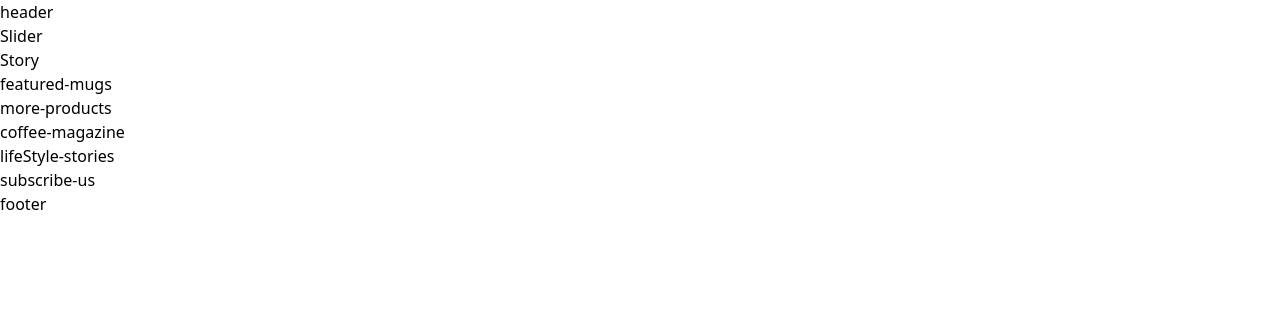
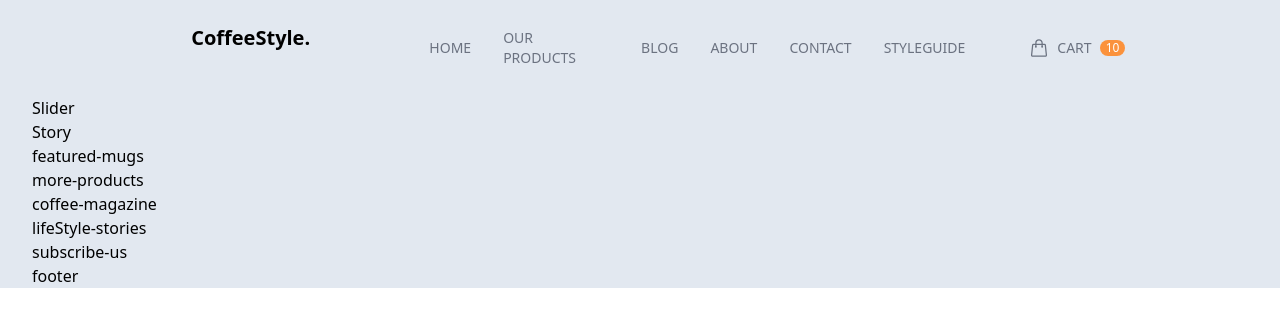
Before and after one commit to Anhcodervuive/Coffee__page, a website: page public/index.html in a window 1280 px wide. Drawn offline with Linux system fonts and the light colour scheme.

Commit message:
Add normal header

```diff
--- a/public/index.html
+++ b/public/index.html
@@ -1,44 +1,93 @@
 <!DOCTYPE html>
 <html lang="en">
   <head>
-    <meta charset="UTF-8">
-    <meta name="viewport" content="width=device-width, initial-scale=1.0">
+    <meta charset="UTF-8" />
+    <meta name="viewport" content="width=device-width, initial-scale=1.0" />
     <title>Document</title>
-    <link rel="stylesheet" href="output.css">
+    <link rel="stylesheet" type="text/css" href="output.css" />
   </head>
   <body>
     <div id="root">
-        <div class="content-wrapper">
-            <header>
-                header
+      <div
+        class="content-wrapper max-w-screen-2xl text-base mx-auto px-8 bg-slate-200"
+      >
+        <header class="py-6 mx-10">
+          <nav class="flex flex-row justify-between">
+            <div
+              class="logo basis-2/6 text-center text-xl font-semibold cursor-pointer"
+            >
+              CoffeeStyle.
+            </div>
+
+            <ul
+              class="basis-3/6 flex items-center justify-end gap-8 uppercase text-sm text-gray-500 font-medium"
+            >
+              <li class="ct-top-menu-item">
+                <a href="" class="">home</a>
+              </li>
+              <li class="ct-top-menu-item">
+                <a href="" class="">Our products</a>
+              </li>
+              <li class="ct-top-menu-item">
+                <a href="" class="">Blog</a>
+              </li>
+              <li class="ct-top-menu-item">
+                <a href="" class="">About</a>
+              </li>
+              <li class="ct-top-menu-item">
+                <a href="" class="">Contact</a>
+              </li>
+              <li class="ct-top-menu-item">
+                <a href="" class="">StyleGuide</a>
+              </li>
+            </ul>
+
+            <ul
+              class="basis-1/6 flex justify-start items-center ml-16 uppercase text-sm text-gray-500 font-medium"
+            >
+              <li class="ct-top-menu-item">
+                <a href="" class="flex items-center"
+                  ><svg
+                    xmlns="http://www.w3.org/2000/svg"
+                    fill="none"
+                    viewBox="0 0 24 24"
+                    stroke-width="1.5"
+                    stroke="currentColor"
+                    class="ct-icon"
+                  >
+                    <path
+                      stroke-linecap="round"
+                      stroke-linejoin="round"
+                      d="M15.75 10.5V6a3.75 3.75 0 1 0-7.5 0v4.5m11.356-1.993 1.263 12c.07.665-.45 1.243-1.119 1.243H4.25a1.125 1.125 0 0 1-1.12-1.243l1.264-12A1.125 1.125 0 0 1 5.513 7.5h12.974c.576 0 1.059.435 1.119 1.007ZM8.625 10.5a.375.375 0 1 1-.75 0 .375.375 0 0 1 .75 0Zm7.5 0a.375.375 0 1 1-.75 0 .375.375 0 0 1 .75 0Z"
+                    />
+                  </svg>
+                  <span class="mx-2">Cart</span>
+                  <span class="ct-badge-circle bg-orange-400 text-white">10</span></a
+                >
+              </li>
+            </ul>
+          </nav>
         </header>
         <main>
-                <div class="slider">
-                    Slider
-                </div> <!--Slider-->
-                <div class="story">
-                    Story
-                </div> <!--Story-->
-                <div class="featured-mugs">
-                    featured-mugs
-                </div><!--Featured-mugs-->
-                <div class="more-products">
-                    more-products
-                </div><!--More-products-->
-                <div class="coffee-magazine">
-                    coffee-magazine
-                </div><!--coffee-magazine-->
-                <div class="lifeStyle-stories">
-                    lifeStyle-stories
-                </div><!--lifeStyle-stories-->
-                <div class="subscribe-us">
-                    subscribe-us
-                </div><!--subscribe-us-->
+          <div class="slider">Slider</div>
+          <!--Slider-->
+          <div class="story">Story</div>
+          <!--Story-->
+          <div class="featured-mugs">featured-mugs</div>
+          <!--Featured-mugs-->
+          <div class="more-products">more-products</div>
+          <!--More-products-->
+          <div class="coffee-magazine">coffee-magazine</div>
+          <!--coffee-magazine-->
+          <div class="lifeStyle-stories">lifeStyle-stories</div>
+          <!--lifeStyle-stories-->
+          <div class="subscribe-us">subscribe-us</div>
+          <!--subscribe-us-->
         </main>
-            <footer>
-                footer
-            </footer>
-        </div> <!--End wrapper-->
-    </div>  <!--End root-->
+        <footer>footer</footer>
+      </div>
+      <!--End wrapper-->
+    </div>
+    <!--End root-->
   </body>
 </html>
--- a/src/input.css
+++ b/src/input.css
@@ -1,3 +1,17 @@
 @tailwind base;
 @tailwind components;
 @tailwind utilities;
+
+/* ct = custom */
+.ct-top-menu-item {
+  @apply cursor-pointer py-1 hover:text-gray-800 relative after:absolute after:bottom-0 after:left-0 after:bg-light-coffee
+  after:h-0.5 after:w-0 hover:after:w-full after:transition-all after:ease-in-out after:duration-300;
+}
+
+.ct-icon{
+    @apply w-5 h-5 inline-block;
+}
+
+.ct-badge-circle{
+    @apply text-xs text-center rounded-full px-1.5;
+}
--- a/tailwind.config.js
+++ b/tailwind.config.js
@@ -2,7 +2,11 @@
 module.exports = {
   content: ["./public/**/*.{html,js}"],
   theme: {
-    extend: {},
+    extend: {
+      colors: {
+        'light-coffee': '#C89F94'
+      }
+    },
   },
   plugins: [],
 }
```
Also changed, not shown: public/output.css. Lines whose indentation alone changed are shown as unchanged.
